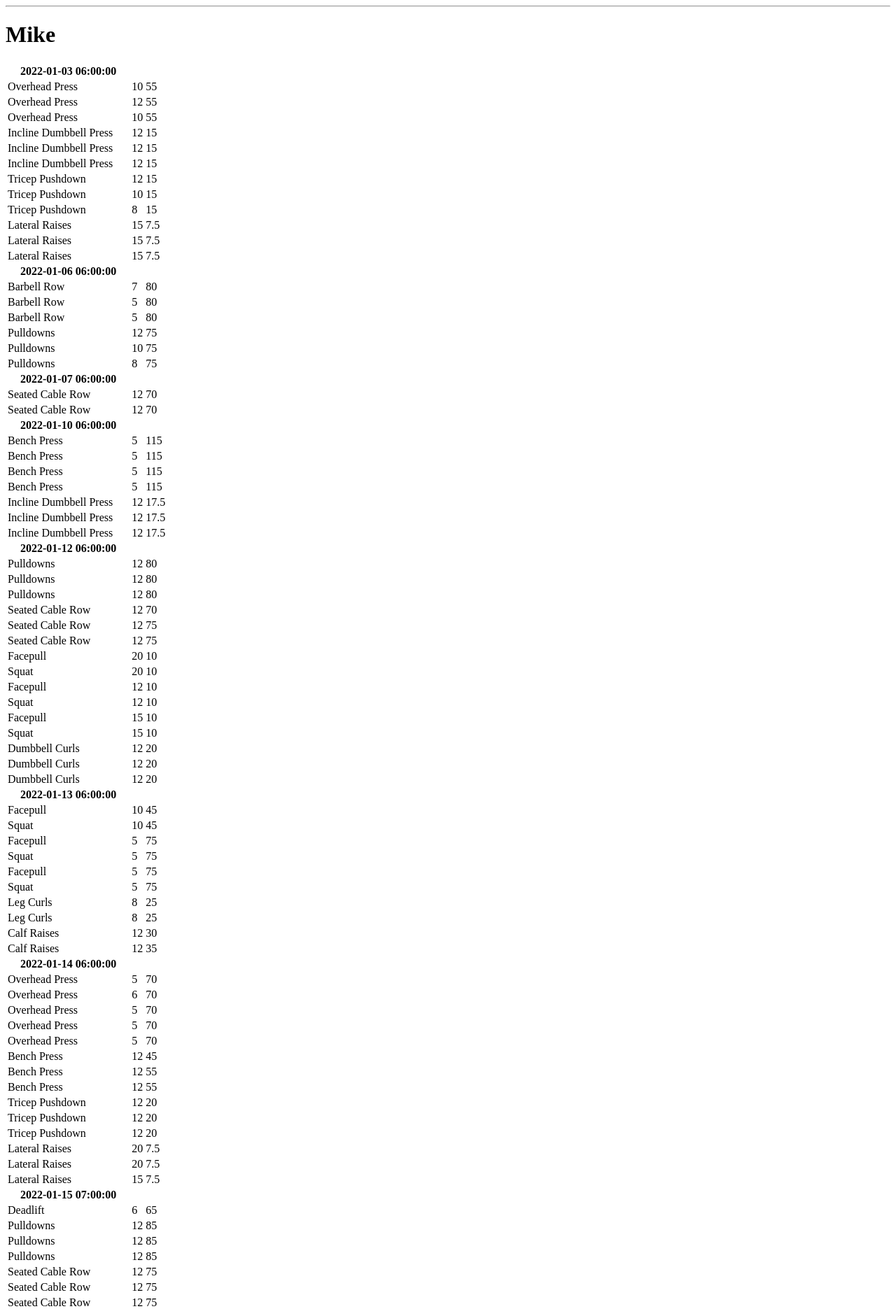
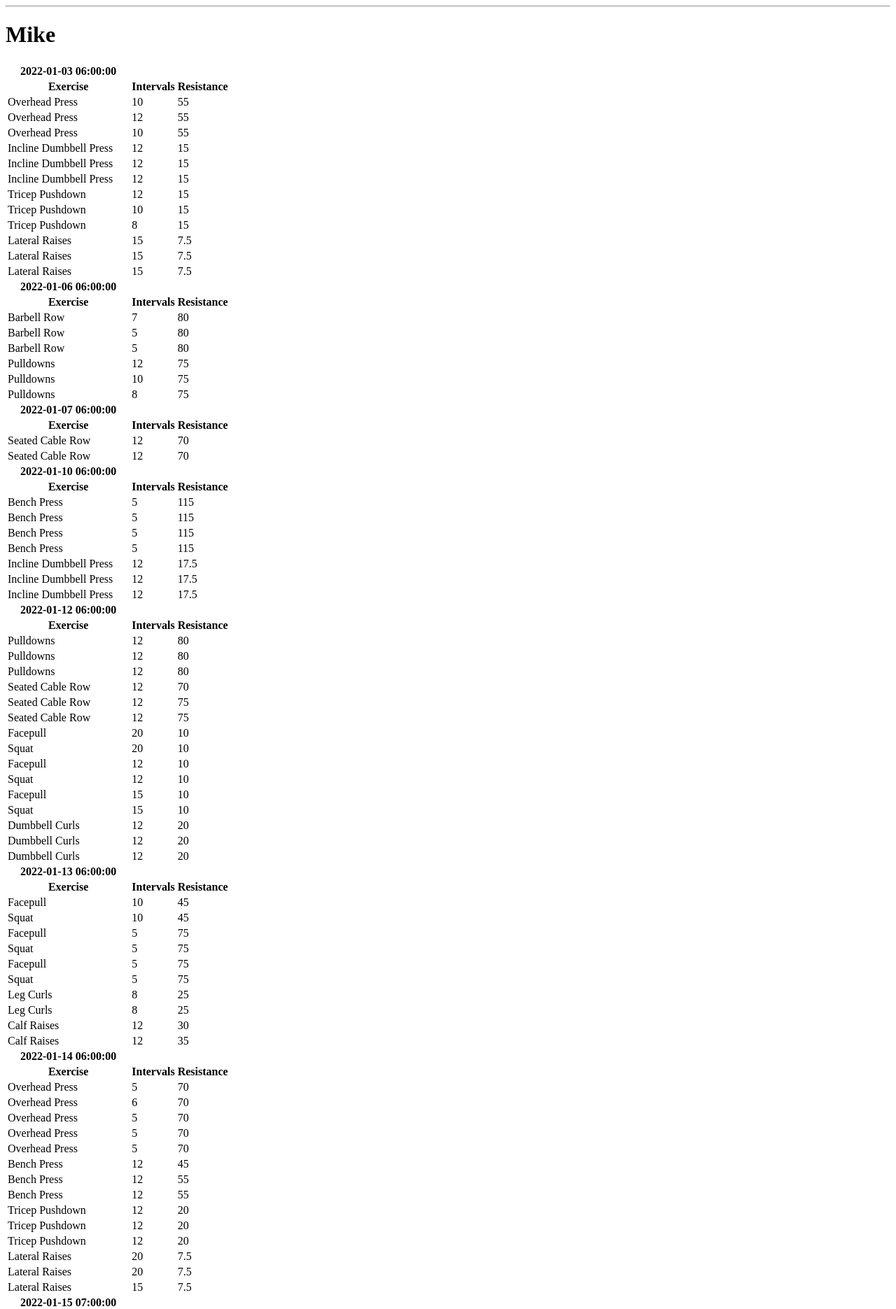
Before and after one commit to Funlamb/tsuyo, a Flask app: page /mike in a window 1280 px wide. Shown: the part 63-1934 px from the top of the page at 70% size. Run offline with Flask 2, Linux system fonts and the light colour scheme; data comes from the database, SQL or seed files in the repository.

Commit message:
Making the tables look better

```diff
--- a/templates/mike.html
+++ b/templates/mike.html
@@ -9,6 +9,11 @@
                     <thead>
                         <th>{{date}}</th>
                     </thead>
+                    <thead>
+                        <th>Exercise</th>
+                        <th>Intervals</th>
+                        <th>Resistance</th>
+                    </thead>
                         {%- for d in p %}
                             <tr>
                                 <td class="border-0 fw-bold text-end">{{d['name']}}</td>
```
